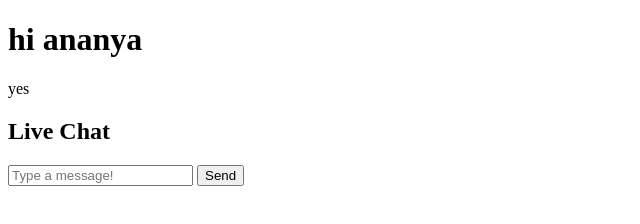
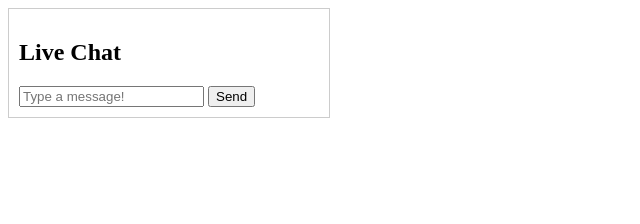
Before and after one commit to chxuri/Chatriot, a plain HTML site: page client/start.html in a window 1280 px wide. Shown: the whole page, without its empty margins (0-640 px from the left). Drawn offline with Linux system fonts and the light colour scheme.

Commit message:
Update start.html

```diff
--- a/client/start.html
+++ b/client/start.html
@@ -3,16 +3,18 @@
 <head>
     <meta charset="UTF-8">
     <meta name="viewport" content="width=device-width, initial-scale=1.0">
+    <link rel="stylesheet" href="live_chat_style.css">
     <title>first document</title>
-    <h1> hi ananya</h1>
-    <p> yes</p>
 </head>
 <body>
-    <h2>Live Chat</h2>
+    <div class="chat-container">
+        <h2>Live Chat</h2>
 
-    <div id="chat"></div>
-    <input id="messageInput" type="text" placeHolder="Type a message! " />
-    <button onClick="sendMessage()">Send</button>
-    <script src="chat.js"></script>
+        <div id="chat">
+            <input id="messageInput" type="text" placeHolder="Type a message!" />
+            <button onClick="sendMessage()">Send</button>
+        </div>
+        <script src="chat.js"></script>
+    </div>
 </body>
 </html>
```
